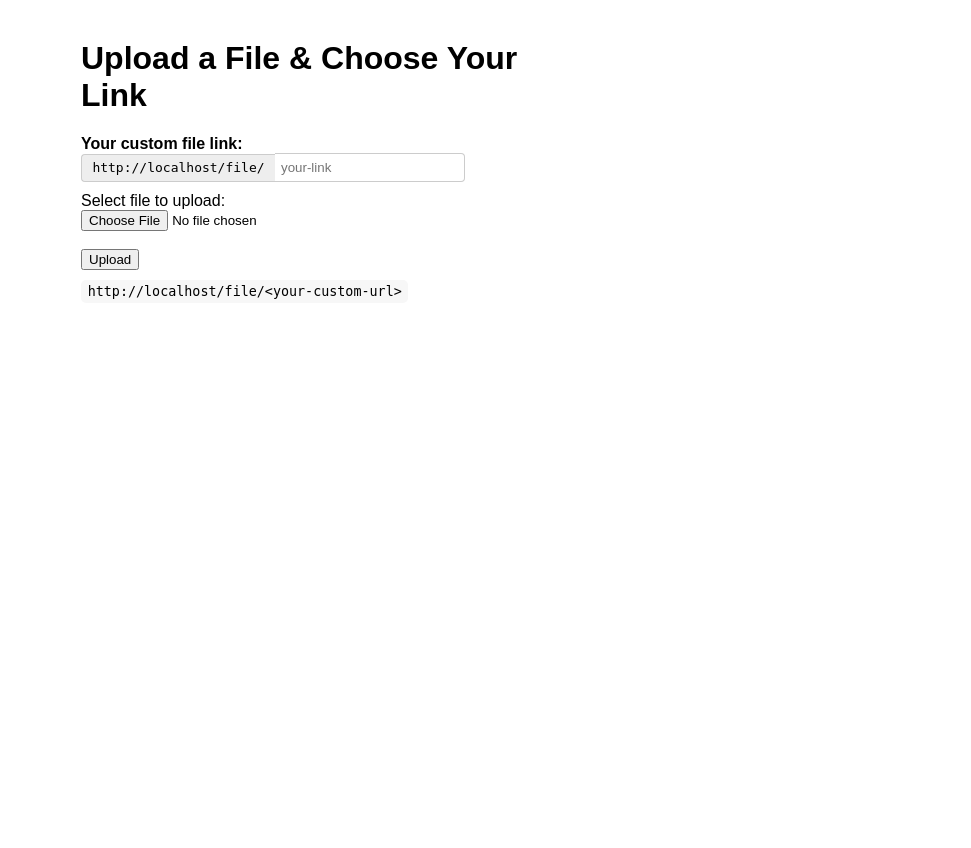
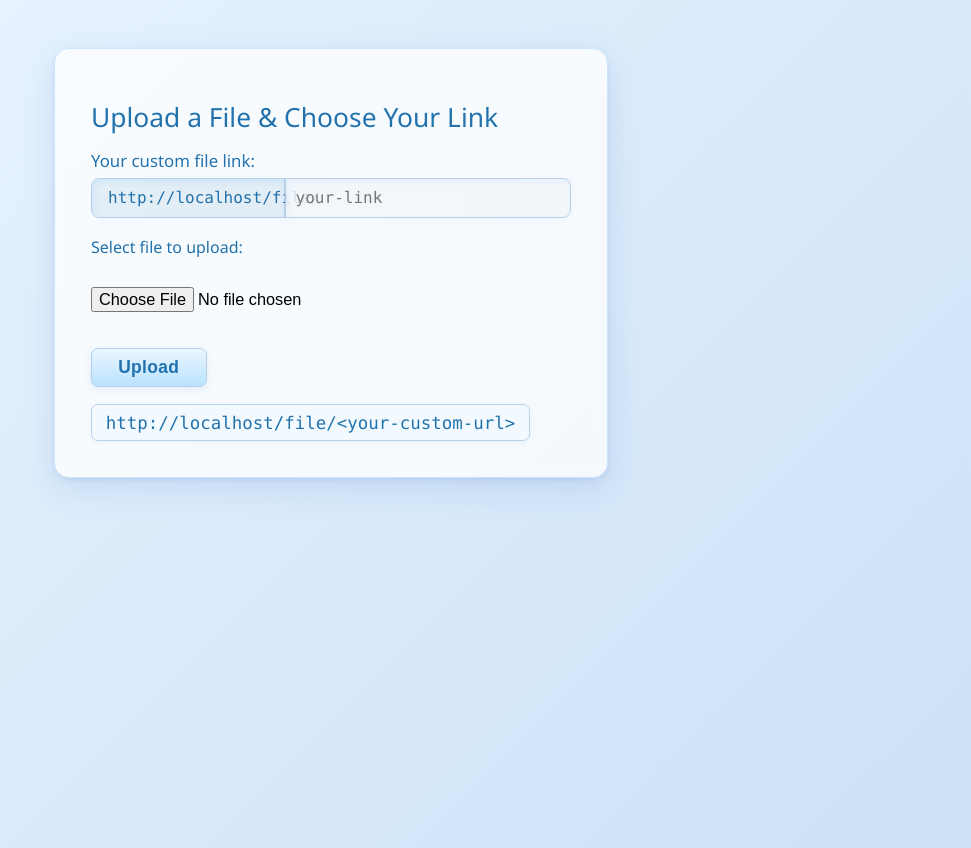
Before and after one commit to Cart1416/simple-file-share, a Flask app: page / in a window 1280 px wide. Shown: the whole page, without its empty margins (309-1280 px from the left). Before the commit the page ends 299 px from the top, so only its background shows below. Run offline with Flask 3, Linux system fonts and the light colour scheme.

Commit message:
copilot added some css

```diff
--- a/templates/index.html
+++ b/templates/index.html
@@ -4,42 +4,145 @@
   <meta charset="UTF-8">
   <title>Simple File Share</title>
   <style>
-    body { font-family: Arial, sans-serif; margin: 40px; }
-    .container { max-width: 500px; margin: auto; }
-    .flash { color: red; margin-bottom: 10px; }
+    body {
+      font-family: 'Segoe UI', 'Arial', sans-serif;
+      background: linear-gradient(135deg, #eaf6ff 0%, #cce0f6 100%);
+      margin: 0;
+      padding: 0;
+      min-height: 100vh;
+      transition: background 0.4s;
+    }
+    .container {
+      background: rgba(255,255,255,0.75);
+      box-shadow: 0 10px 32px 0 rgba(70,120,200,0.18), 0 2px 4px 0 rgba(70,120,200,0.12);
+      border-radius: 15px;
+      max-width: 480px;
+      margin: 48px auto 0 auto;
+      padding: 32px 36px 36px 36px;
+      position: relative;
+      border: 1px solid #cfe4fb;
+      backdrop-filter: blur(4px);
+    }
+    h1 {
+      font-size: 1.65em;
+      font-weight: normal;
+      color: #2172ad;
+      margin-bottom: 14px;
+      text-shadow: 0 1px 0 #fff;
+    }
+    .flash {
+      background: linear-gradient(90deg, #d8eafd 0%, #f7f9fb 100%);
+      color: #ad2a35;
+      border-left: 5px solid #2172ad;
+      padding: 8px 18px;
+      margin-bottom: 20px;
+      border-radius: 0 6px 6px 0;
+      font-size: 1.06em;
+      box-shadow: 0 2px 8px 0 rgba(120,188,255,0.08);
+    }
     .url-row {
       display: flex;
       align-items: center;
-      margin-bottom: 10px;
+      margin-bottom: 12px;
+      border: 1px solid #b7d0ea;
+      border-radius: 8px;
+      background: linear-gradient(90deg, #edfafc 0%, #e3edf6 100%);
+      box-shadow: 0 1.5px 7px 0 rgba(120,188,255,0.09);
+      overflow: hidden;
     }
     .url-label {
-      margin-right: 8px;
-      font-weight: bold;
+      margin-right: 6px;
+      font-weight: 500;
+      color: #2172ad;
+      text-shadow: 0 1px 0 #fff;
+      font-size: 1.05em;
+      display: block;
+      margin-bottom: 6px;
     }
     .address {
-      background: #eee;
-      padding: 0.45em 0.8em;
-      border-radius: 4px 0 0 4px;
-      border: 1px solid #ccc;
-      border-right: 0;
-      font-family: monospace;
-      min-width: 13em;
+      background: rgba(225,236,245,0.8);
+      padding: 0.6em 1em;
+      border: none;
+      font-family: 'Consolas', 'monospace';
+      color: #2172ad;
+      font-size: 1em;
+      min-width: 10em;
+      font-weight: 500;
+      /* Aero-style inset */
+      box-shadow: inset 2px 3px 6px 0 rgba(120,188,255,0.175);
+      border-right: 1px solid #b7d0ea;
     }
     .url-input {
-      border-radius: 0 4px 4px 0;
-      border: 1px solid #ccc;
-      border-left: 0;
-      padding: 0.45em;
+      border: none;
+      outline: none;
+      padding: 0.6em;
+      font-size: 1em;
+      background: rgba(245,248,251,0.85);
+      color: #14699d;
+      font-family: 'Consolas', 'monospace';
+      border-left: 1px solid #b7d0ea;
+      box-shadow: inset 2px 3px 6px 0 rgba(120,188,255,0.09);
+      width: 100%;
+      transition: background 0.15s, box-shadow 0.2s;
+      border-radius: 0 8px 8px 0;
+    }
+    .url-input:focus {
+      background: #e0f4ff;
+      box-shadow: 0 0 0 2px #8acded;
+    }
+    label[for="file"] {
+      font-weight: 500;
+      margin-top: 18px;
+      display: block;
+      color: #2172ad;
+    }
+    input[type="file"] {
+      margin: 7px 0 14px 0;
+      font-size: 1.02em;
+    }
+    input[type="submit"] {
+      background: linear-gradient(180deg, #eaf6ff 0%, #bae3ff 100%);
+      color: #2172ad;
+      border: 1px solid #b7d0ea;
+      border-radius: 7px;
+      font-size: 1.09em;
+      padding: 0.45em 1.5em;
+      cursor: pointer;
+      box-shadow: 0 2px 8px 0 rgba(70,120,200,0.13);
+      font-weight: bold;
+      letter-spacing: .02em;
+      transition: background 0.2s, box-shadow 0.15s;
+    }
+    input[type="submit"]:hover, input[type="submit"]:active {
+      background: linear-gradient(180deg, #daf3fb 0%, #b6e1ff 100%);
+      box-shadow: 0 2px 12px 0 rgba(70,120,200,0.18);
     }
     .preview-link {
-      margin-top: 0.7em;
-      font-size: 1.03em;
-      font-family: monospace;
-      background: #f7f7f7;
-      padding: 0.3em 0.5em;
-      border-radius: 5px;
+      margin-top: 1em;
+      font-size: 1.09em;
+      font-family: 'Consolas', 'monospace';
+      background: rgba(243,250,255,0.87);
+      color: #2172ad;
+      padding: 0.44em 0.79em;
+      border-radius: 7px;
+      box-shadow: 0 1px 6px 0 rgba(70,120,200,0.07);
       display: block;
       width: fit-content;
+      border: 1px solid #b7d0ea;
+    }
+    @media (max-width: 600px) {
+      .container {
+        max-width: 98vw;
+        margin-top: 7vw;
+        padding: 18px 6vw;
+      }
+      .preview-link {
+        font-size: 1em;
+        padding: 0.38em 0.7em;
+      }
+      h1 {
+        font-size: 1.22em;
+      }
     }
   </style>
 </head>
```
